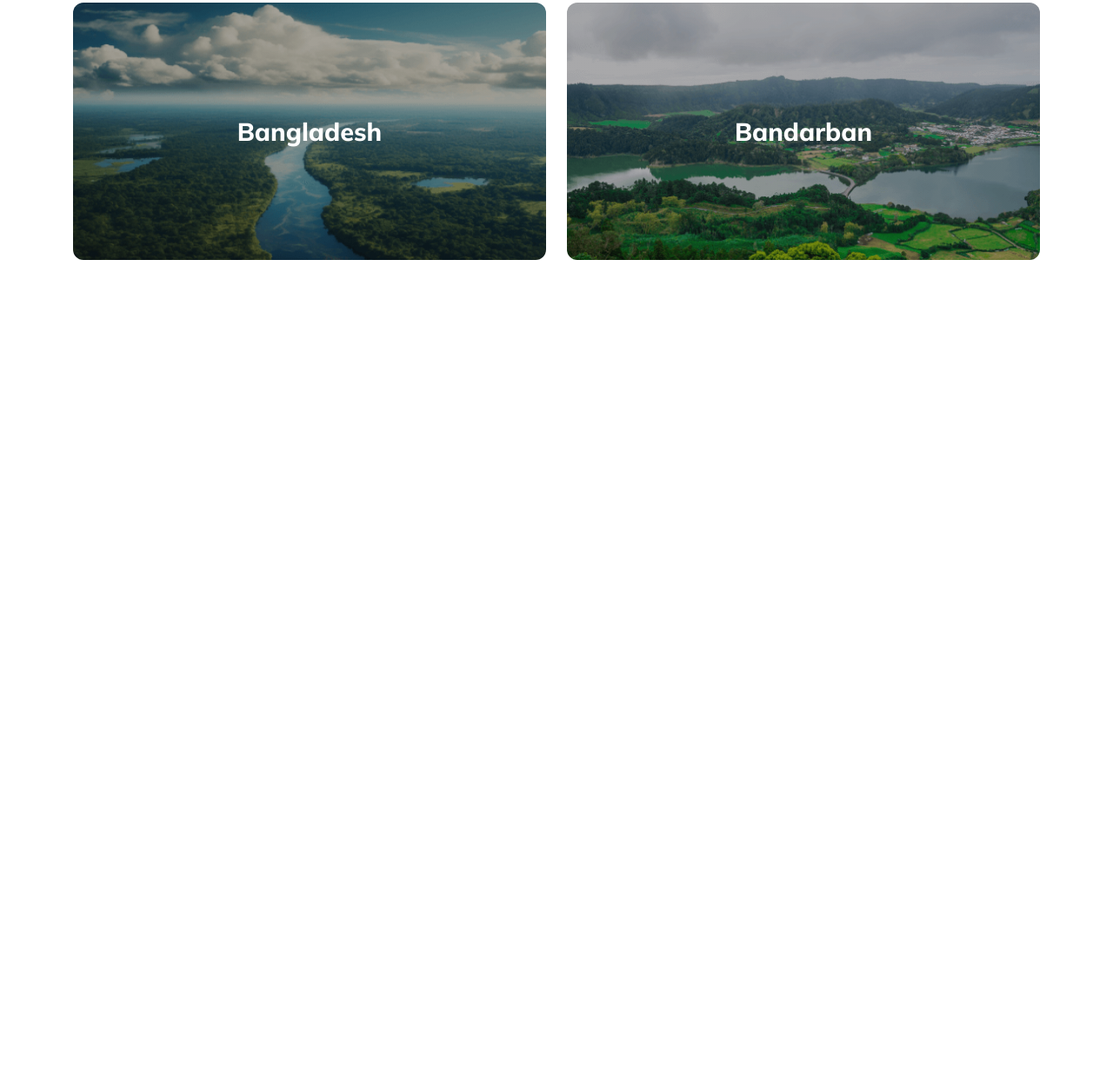
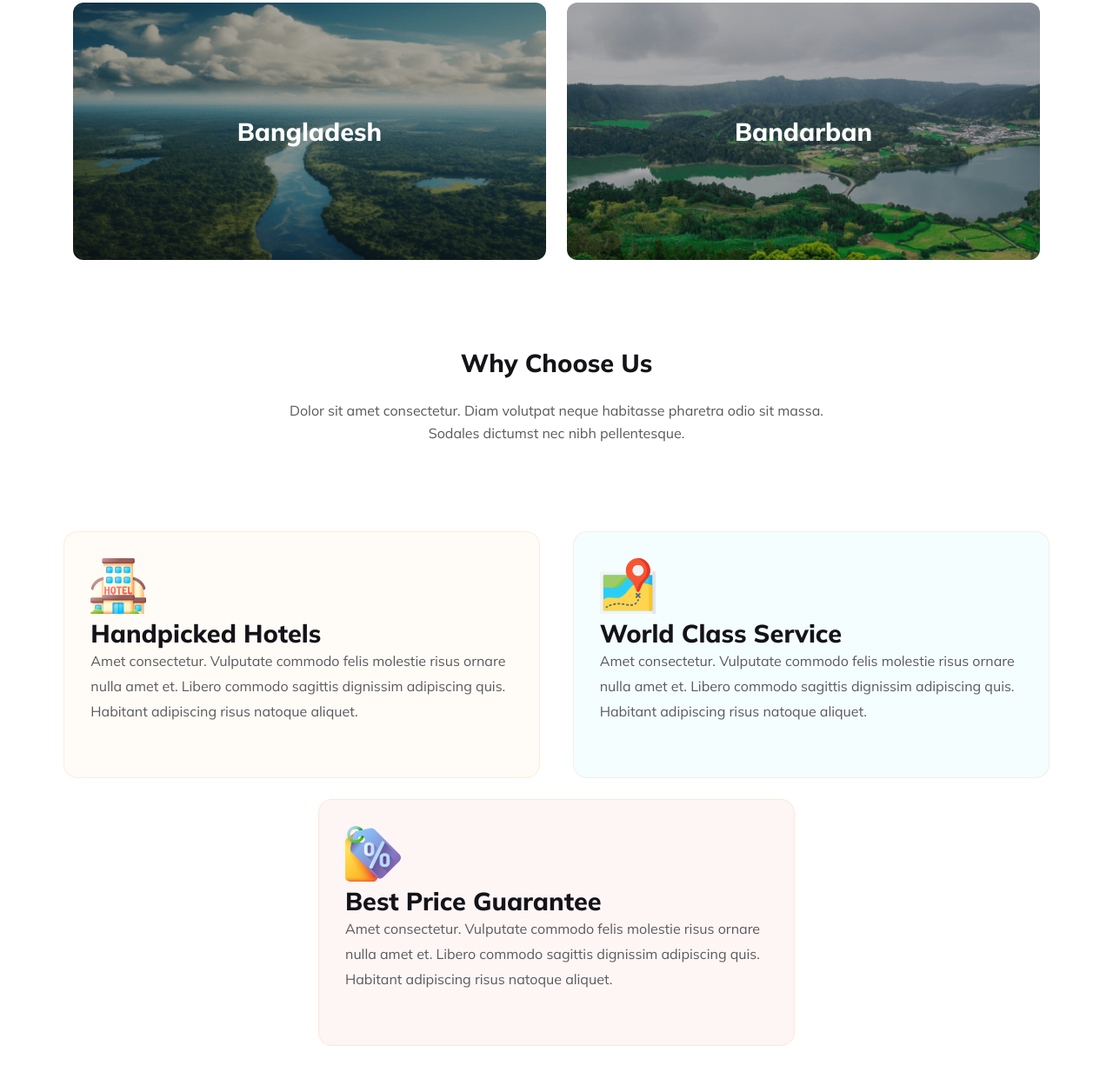
Before and after one commit to okaymahdi/B9A2-Hero-Travel, a plain HTML site: page index.html in a window 1280 px wide. Shown: the part 2293-3534 px from the top of the page at 87% size. Before the commit the page ends 2692 px from the top, so only its background shows below. Drawn offline with Linux system fonts and the light colour scheme.

Commit message:
activity section completed

```diff
--- a/index.html
+++ b/index.html
@@ -111,6 +111,32 @@
                 </div>
             </div>
         </section>
+
+
+        <section class="activity">
+            <div class="activity-text">
+                <h2 class="activity-title">Why Choose Us</h2>
+                <p class="activity-description">Dolor sit amet consectetur. Diam volutpat neque habitasse pharetra odio sit massa. Sodales dictumst nec nibh pellentesque.</p>
+            </div>
+
+            <div class="card-section">
+                <div class="card-1">
+                    <img src="./images/icon/hotel 1.svg" alt="">
+                    <h3 class="card-title">Handpicked Hotels</h3>
+                    <p class="card-text">Amet consectetur. Vulputate commodo felis molestie risus  ornare nulla amet et. Libero commodo sagittis dignissim adipiscing quis. Habitant adipiscing risus natoque aliquet. </p>
+                </div>
+                <div class="card-2">
+                    <img src="./images/icon/map 1.svg" alt="">
+                    <h3 class="card-title">World Class Service</h3>
+                    <p class="card-text">Amet consectetur. Vulputate commodo felis molestie risus  ornare nulla amet et. Libero commodo sagittis dignissim adipiscing quis. Habitant adipiscing risus natoque aliquet. </p>
+                </div>
+                <div class="card-3">
+                    <img src="./images/icon/price-tag 1.svg" alt="">
+                    <h3 class="card-title">Best Price Guarantee</h3>
+                    <p class="card-text">Amet consectetur. Vulputate commodo felis molestie risus  ornare nulla amet et. Libero commodo sagittis dignissim adipiscing quis. Habitant adipiscing risus natoque aliquet. </p>
+                </div>
+            </div>
+        </section>
     </main> <!-- main section start -->
 
 
--- a/styles/style.css
+++ b/styles/style.css
@@ -210,7 +210,7 @@
 }
 
 .destination-section p {
-  color: rgba(19, 19, 24, 0.70);
+  color: rgba(19, 19, 24, 0.7);
   font-size: 1rem;
   font-weight: 400;
   line-height: 26px;
@@ -239,7 +239,6 @@
   margin: 24px;
 }
 
-
 .box-title {
   padding: 130px 0;
   color: var(--white);
@@ -248,8 +247,12 @@
 }
 
 .box-1 {
-  background: linear-gradient(0deg, rgba(19, 19, 24, 0.20) 0%, rgba(19, 19, 24, 0.20) 100%),
-  url('../images/Rectangle 5.png');
+  background: linear-gradient(
+      0deg,
+      rgba(19, 19, 24, 0.2) 0%,
+      rgba(19, 19, 24, 0.2) 100%
+    ),
+    url("../images/Rectangle 5.png");
   background-repeat: no-repeat;
   background-size: cover;
   background-position: center;
@@ -257,8 +260,12 @@
 }
 
 .box-2 {
-  background: linear-gradient(0deg, rgba(19, 19, 24, 0.20) 0%, rgba(19, 19, 24, 0.20) 100%),
-  url('../images/Rectangle 8.png');
+  background: linear-gradient(
+      0deg,
+      rgba(19, 19, 24, 0.2) 0%,
+      rgba(19, 19, 24, 0.2) 100%
+    ),
+    url("../images/Rectangle 8.png");
   background-repeat: no-repeat;
   background-size: cover;
   background-position: center;
@@ -266,8 +273,12 @@
 }
 
 .box-3 {
-  background: linear-gradient(0deg, rgba(19, 19, 24, 0.20) 0%, rgba(19, 19, 24, 0.20) 100%),
-  url('../images/Rectangle 6.png');
+  background: linear-gradient(
+      0deg,
+      rgba(19, 19, 24, 0.2) 0%,
+      rgba(19, 19, 24, 0.2) 100%
+    ),
+    url("../images/Rectangle 6.png");
   background-repeat: no-repeat;
   background-size: cover;
   background-position: center;
@@ -275,8 +286,12 @@
 }
 
 .box-4 {
-  background: linear-gradient(0deg, rgba(19, 19, 24, 0.20) 0%, rgba(19, 19, 24, 0.20) 100%),
-  url('../images/Rectangle 7.png');
+  background: linear-gradient(
+      0deg,
+      rgba(19, 19, 24, 0.2) 0%,
+      rgba(19, 19, 24, 0.2) 100%
+    ),
+    url("../images/Rectangle 7.png");
   background-repeat: no-repeat;
   background-size: cover;
   background-position: center;
@@ -284,8 +299,12 @@
 }
 
 .box-5 {
-  background: linear-gradient(0deg, rgba(19, 19, 24, 0.20) 0%, rgba(19, 19, 24, 0.20) 100%),
-  url('../images/Rectangle 9.png');
+  background: linear-gradient(
+      0deg,
+      rgba(19, 19, 24, 0.2) 0%,
+      rgba(19, 19, 24, 0.2) 100%
+    ),
+    url("../images/Rectangle 9.png");
   background-repeat: no-repeat;
   background-size: cover;
   background-position: center;
@@ -293,8 +312,12 @@
 }
 
 .box-6 {
-  background: linear-gradient(0deg, rgba(19, 19, 24, 0.20) 0%, rgba(19, 19, 24, 0.20) 100%),
-  url('../images/Rectangle 11.png');
+  background: linear-gradient(
+      0deg,
+      rgba(19, 19, 24, 0.2) 0%,
+      rgba(19, 19, 24, 0.2) 100%
+    ),
+    url("../images/Rectangle 11.png");
   background-repeat: no-repeat;
   background-size: cover;
   background-position: center;
@@ -302,10 +325,81 @@
 }
 
 .box-7 {
-  background: linear-gradient(0deg, rgba(19, 19, 24, 0.20) 0%, rgba(19, 19, 24, 0.20) 100%),
-  url('../images/Rectangle 10.png');
+  background: linear-gradient(
+      0deg,
+      rgba(19, 19, 24, 0.2) 0%,
+      rgba(19, 19, 24, 0.2) 100%
+    ),
+    url("../images/Rectangle 10.png");
   background-repeat: no-repeat;
   background-size: cover;
   background-position: center;
   border-radius: 12px;
 }
+
+/* activity styles */
+.activity-title {
+  text-align: center;
+  color: var(--title);
+  font-size: 1.8rem;
+  font-weight: 800;
+}
+
+.activity-description {
+  color: rgba(19, 19, 24, 0.7);
+  text-align: center;
+  font-size: 1rem;
+  font-weight: 400;
+  line-height: 26px;
+  width: 643px;
+  margin: 24px auto 48px auto;
+}
+
+.card-section {
+  display: flex;
+  flex-wrap: wrap;
+  margin: 100px 60px;
+  justify-content: space-evenly;
+  gap: 24px;
+}
+
+.card-1 {
+  height: 284px;
+  flex-shrink: 0;
+  border-radius: 16px;
+  border: 1px solid rgba(251, 181, 99, 0.2);
+  background: rgba(251, 181, 99, 0.05);
+  padding: 30px;
+}
+
+.card-2 {
+  height: 284px;
+  flex-shrink: 0;
+  border-radius: 16px;
+  border: 1px solid rgba(251, 181, 99, 0.2);
+  background: rgba(41, 206, 246, 0.05);
+  padding: 30px;
+}
+
+.card-3 {
+  height: 284px;
+  flex-shrink: 0;
+  border-radius: 16px;
+  border: 1px solid rgba(251, 181, 99, 0.2);
+  background: rgba(233, 68, 68, 0.05);
+  padding: 30px;
+}
+
+.card-title {
+  color: var(--title);
+  font-size: 1.8rem;
+  font-weight: 800;
+}
+
+.card-text {
+  color: #5A5A5D;
+font-size: 1rem;
+font-weight: 400;
+line-height: 1.8;
+width: 486px;
+}
```
Also changed, not shown: images/icon/hotel 1.svg (added), images/icon/map 1.svg (added), images/icon/price-tag 1.svg (added).
